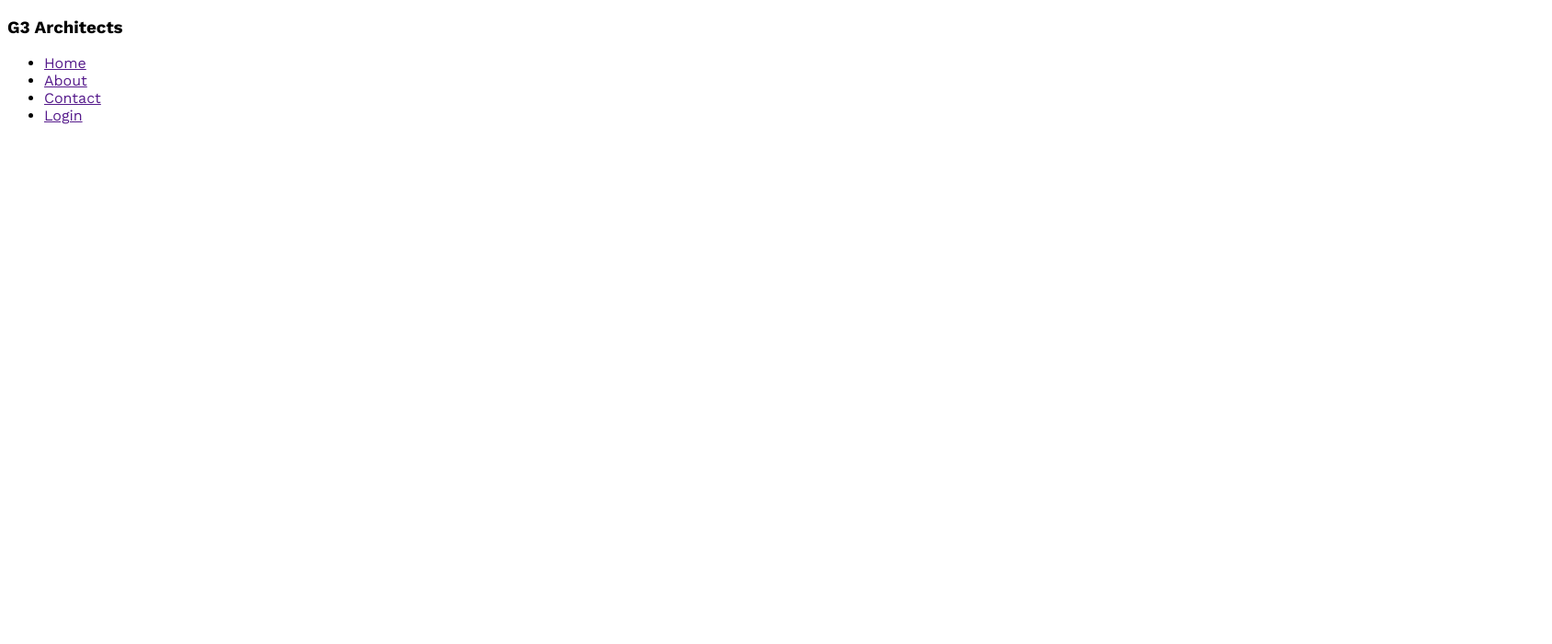
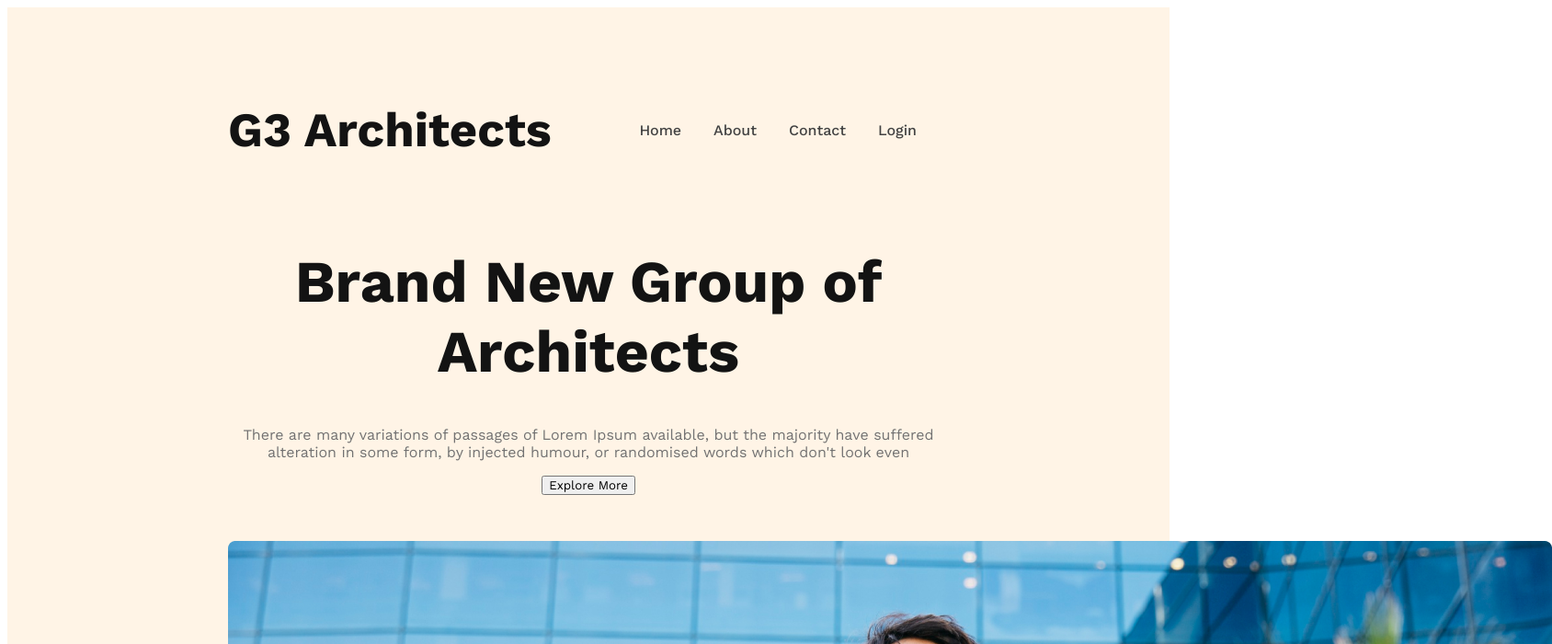
Before and after one commit to Redoy-Dash/g3-architects-website, a plain HTML site: page index.html in a window 1280 px wide. Shown: the top 700 px of the page at 92% size, 1688 px wide, since content can reach past the window. Drawn offline with nearby package versions, Linux system fonts and the light colour scheme.

Commit message:
banner content added

```diff
--- a/index.html
+++ b/index.html
@@ -1,13 +1,16 @@
 <!DOCTYPE html>
 <html lang="en">
+
 <head>
     <meta charset="UTF-8">
     <meta name="viewport" content="width=device-width, initial-scale=1.0">
     <title>G3 Architects</title>
     <link rel="stylesheet" href="styles/architects.css">
 </head>
+
 <body>
     <header>
+        <nav class="nav-title">
             <h3>G3 Architects</h3>
             <ul>
                 <li><a href="">Home</a></li>
@@ -15,6 +18,18 @@
                 <li><a href="">Contact</a></li>
                 <li><a href="">Login</a></li>
             </ul>
+        </nav>
+        <div class="banner">
+            <div class="banner-content">
+                <h1 class="banner-title">Brand New
+                    Group of Architects</h1>
+                <p class="banner-description">There are many variations of passages of Lorem Ipsum available, but the
+                    majority have suffered alteration in some form, by injected humour, or randomised words which don't
+                    look even</p>
+                <button class="btn-primery">Explore More</button>
+            </div>
+            <img src="images/banner.png" alt="">
+        </div>
     </header>
     <main>
 
@@ -23,4 +38,5 @@
 
     </footer>
 </body>
+
 </html>
--- a/styles/architects.css
+++ b/styles/architects.css
@@ -1,7 +1,59 @@
 /* work sans font from google font */
-@import url('https://fonts.googleapis.com/css2?family=Work+Sans:wght@400;600;700;800&display=swap');
+@import url('https://fonts.googleapis.com/css2?family=Work+Sans:wght@400;500;700;800&display=swap');
 
 
-*{
+* {
     font-family: 'Work Sans', sans-serif;
 }
+
+/* header styles */
+
+header {
+    background: rgba(255, 144, 14, 0.10);
+    padding: 50px 240px;
+
+}
+
+nav{
+    display: flex;
+    justify-content: space-between;
+    align-items: center;
+}
+
+.nav-title{
+    font-size: 2.8rem;
+    font-weight: 700;
+    color: #131313;
+
+}
+
+nav > ul{
+    display: flex;
+}
+
+nav li{
+    list-style: none;
+    margin-right: 35px;
+    font-weight: 500;
+    font-size: 1rem;
+}
+nav li a{
+    text-decoration: none;
+    color: #424242;
+}
+/* banner styles */
+
+.banner-content{
+    max-width: 800;
+    text-align: center;
+    margin: 0 auto;
+    margin-bottom: 50px;
+}
+.banner-title{
+    font-size: 4rem;
+    font-weight: 700;
+    color: #131313;
+}
+.banner-description{
+    color: #727272;
+}
```
Lines whose indentation alone changed are shown as unchanged.
